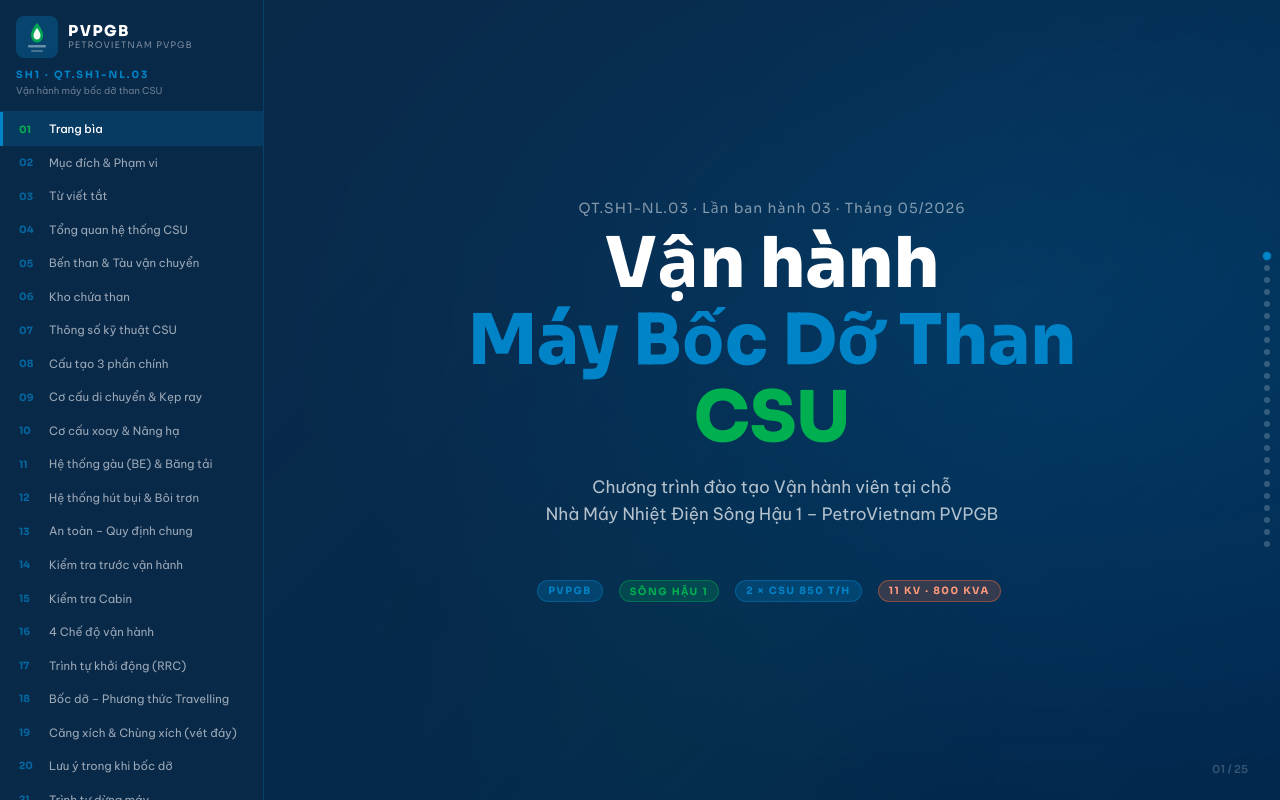
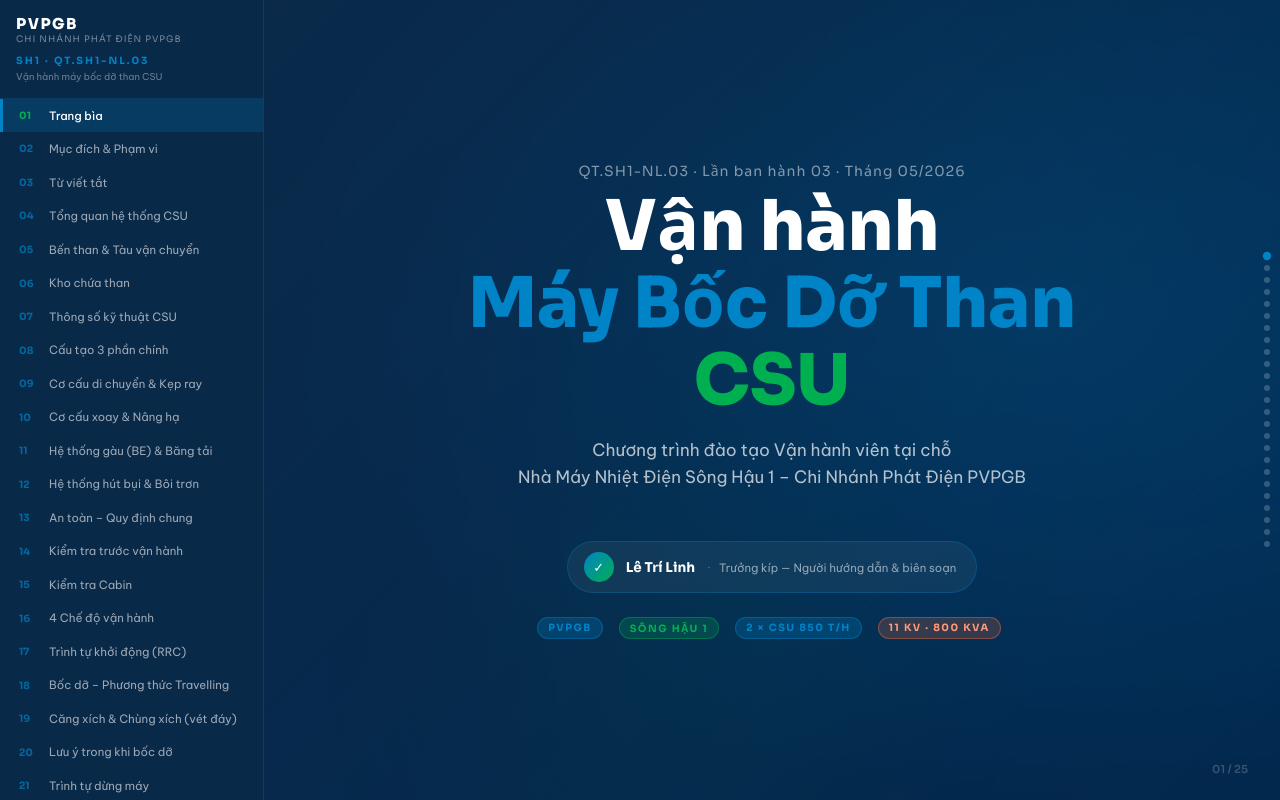
Before and after one commit to linh261292-sudo/CSU-Training, a plain HTML site: page index.html in a window 1280 px wide. Drawn offline with Linux system fonts and the light colour scheme.

Commit message:
Add files via upload

```diff
--- a/index.html
+++ b/index.html
@@ -160,12 +160,21 @@
 .slide.in-view .reveal { opacity: 1; transform: translateY(0); }
 
 /* ─── TYPOGRAPHY ─── */
-.slide-tag { font-family: var(--font-display); font-size: clamp(9px,1vw,11px); font-weight: 700; letter-spacing: 3px; text-transform: uppercase; color: var(--green); margin-bottom: 14px; }
-.slide-title { font-family: var(--font-display); font-size: clamp(26px,4vw,52px); font-weight: 800; line-height: 1.15; color: var(--white); margin-bottom: 20px; }
+.slide-tag { font-family: var(--font-display); font-size: clamp(9px,1vw,11px); font-weight: 700; letter-spacing: 3px; text-transform: uppercase; color: var(--green); margin: 0 auto 14px; text-align: center; }
+.slide-title { font-family: var(--font-display); font-size: clamp(26px,4vw,52px); font-weight: 800; line-height: 1.15; color: var(--white); margin: 0 auto 20px; text-align: center; }
 .slide-title span.accent { color: var(--blue); }
 .slide-title span.green  { color: var(--green); }
-.slide-sub { font-size: clamp(13px,1.5vw,17px); font-weight: 400; color: rgba(255,255,255,0.7); line-height: 1.6; margin-bottom: 28px; max-width: 680px; }
-.divider { width: 60px; height: 3px; background: linear-gradient(90deg,var(--blue),var(--green)); border-radius: 2px; margin-bottom: 28px; }
+.slide-sub { font-size: clamp(13px,1.5vw,17px); font-weight: 400; color: rgba(255,255,255,0.7); line-height: 1.6; margin: 0 auto 28px; max-width: 680px; text-align: center; }
+.divider { width: 60px; height: 3px; background: linear-gradient(90deg,var(--blue),var(--green)); border-radius: 2px; margin: 0 auto 28px; }
+.slide-content { text-align: center; }
+.slide-content .cards-grid,
+.slide-content .two-col,
+.slide-content .stats-row,
+.slide-content .info-list,
+.slide-content .steps,
+.slide-content .info-table,
+.slide-content .warn-box,
+.slide-content .ok-box { text-align: left; }
 
 /* ─── CARDS ─── */
 .cards-grid { display: grid; grid-template-columns: repeat(auto-fit,minmax(220px,1fr)); gap: 14px; margin-top: 8px; }
@@ -229,6 +238,18 @@
 .cover-title { font-family: var(--font-display); font-size: clamp(32px,5.5vw,70px); font-weight: 800; line-height: 1.1; margin-bottom: 18px; }
 .cover-rule { font-family: var(--font-display); font-size: clamp(11px,1.2vw,14px); color: rgba(255,255,255,0.5); letter-spacing: 1px; margin-bottom: 8px; }
 .cover-badges { display: flex; gap: 10px; flex-wrap: wrap; margin-top: 24px; }
+.cover-author {
+  display: flex; align-items: center; gap: 12px; margin: 22px auto 0; padding: 10px 20px 10px 16px;
+  border: 1px solid rgba(0,131,199,0.3); border-radius: 999px; background: rgba(255,255,255,0.05); width: fit-content;
+}
+.cover-author::before {
+  content: "\2713"; width: 30px; height: 30px; border-radius: 50%; flex-shrink: 0;
+  background: linear-gradient(135deg,var(--blue),var(--green)); color: #fff; font-size: 13px;
+  display: flex; align-items: center; justify-content: center;
+}
+.cover-author-name { font-family: var(--font-display); font-weight: 700; color: var(--white); font-size: 13.5px; }
+.cover-author-role { font-size: 11.5px; color: rgba(255,255,255,0.55); position: relative; padding-left: 12px; }
+.cover-author-role::before { content: "\00B7"; position: absolute; left: 0; color: var(--green); }
 
 /* ─── PROGRESS ─── */
 #progress-bar { position: fixed; right: 10px; top: 50%; transform: translateY(-50%); display: flex; flex-direction: column; gap: 6px; z-index: 200; }
@@ -242,16 +263,7 @@
 <nav id="sidebar">
   <div id="sidebar-header">
     <div id="sidebar-logo">
-      <svg width="42" height="42" viewBox="0 0 42 42" fill="none" xmlns="http://www.w3.org/2000/svg">
-        <rect width="42" height="42" rx="8" fill="#0A2A4A"/>
-        <rect width="42" height="42" rx="8" fill="url(#sg)" opacity="0.3"/>
-        <path d="M21 7 C21 7 15 13.5 15 19 C15 23.6 17.8 26.5 21 26.5 C24.2 26.5 27 23.6 27 19 C27 13.5 21 7 21 7Z" fill="#00B050" opacity="0.9"/>
-        <path d="M21 12 C21 12 17.5 16.5 17.5 19.5 C17.5 21.9 19.1 23.5 21 23.5 C22.9 23.5 24.5 21.9 24.5 19.5 C24.5 16.5 21 12 21 12Z" fill="white" opacity="0.95"/>
-        <rect x="12" y="29" width="18" height="2.5" rx="1.25" fill="white" opacity="0.4"/>
-        <rect x="15" y="34" width="12" height="2" rx="1" fill="white" opacity="0.25"/>
-        <defs><linearGradient id="sg" x1="0" y1="0" x2="42" y2="42"><stop offset="0%" stop-color="#0083C7"/><stop offset="100%" stop-color="#00B050"/></linearGradient></defs>
-      </svg>
-      <div id="sidebar-logo-text">PVPGB<small>PetroVietnam PVPGB</small></div>
+      <div id="sidebar-logo-text">PVPGB<small>Chi Nhánh Phát Điện PVPGB</small></div>
     </div>
     <div class="logo-line">SH1 · QT.SH1-NL.03</div>
     <div class="logo-sub">Vận hành máy bốc dỡ than CSU</div>
@@ -295,7 +307,13 @@
   <div class="slide-content">
     <div class="reveal"><div class="cover-rule">QT.SH1-NL.03 · Lần ban hành 03 · Tháng 05/2026</div></div>
     <div class="reveal delay-1"><h1 class="cover-title">Vận hành<br><span style="color:var(--blue);">Máy Bốc Dỡ Than</span><br><span style="color:var(--green);">CSU</span></h1></div>
-    <div class="reveal delay-2"><p class="slide-sub">Chương trình đào tạo Vận hành viên tại chỗ<br>Nhà Máy Nhiệt Điện Sông Hậu 1 – PetroVietnam PVPGB</p></div>
+    <div class="reveal delay-2"><p class="slide-sub">Chương trình đào tạo Vận hành viên tại chỗ<br>Nhà Máy Nhiệt Điện Sông Hậu 1 – Chi Nhánh Phát Điện PVPGB</p></div>
+    <div class="reveal delay-2">
+      <div class="cover-author">
+        <span class="cover-author-name">Lê Trí Linh</span>
+        <span class="cover-author-role">Trưởng kíp — Người hướng dẫn &amp; biên soạn</span>
+      </div>
+    </div>
     <div class="cover-badges reveal delay-3">
       <span class="badge badge-blue">PVPGB</span>
       <span class="badge badge-green">Sông Hậu 1</span>
@@ -356,7 +374,7 @@
             <tr><td>BCN</td><td><strong>Boom Conveyor</strong> – Băng tải cần (trên cần CSU)</td></tr>
             <tr><td>BC11/BC12</td><td><strong>Belt Conveyor</strong> 11/12 – Băng tải hệ thống vận chuyển than</td></tr>
             <tr><td>DCS</td><td>Distributed Control System – Hệ thống điều khiển phân tán</td></tr>
-            <tr><td>PVPGB</td><td>PetroVietnam Power Generation Binh Duong</td></tr>
+            <tr><td>PVPGB</td><td>Chi Nhánh Phát Điện</td></tr>
             <tr><td>SH1</td><td>Sông Hậu 1 – Nhà máy nhiệt điện</td></tr>
             <tr><td>CB</td><td><strong>Circuit Breaker</strong> – Máy cắt điện 11kV</td></tr>
           </tbody>
```
